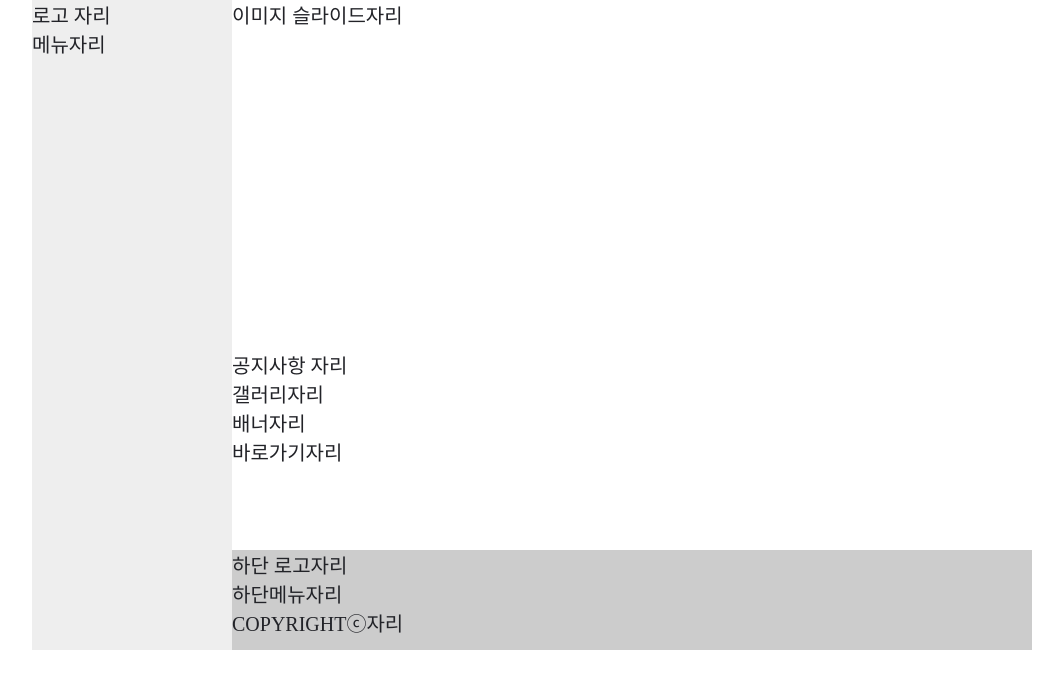
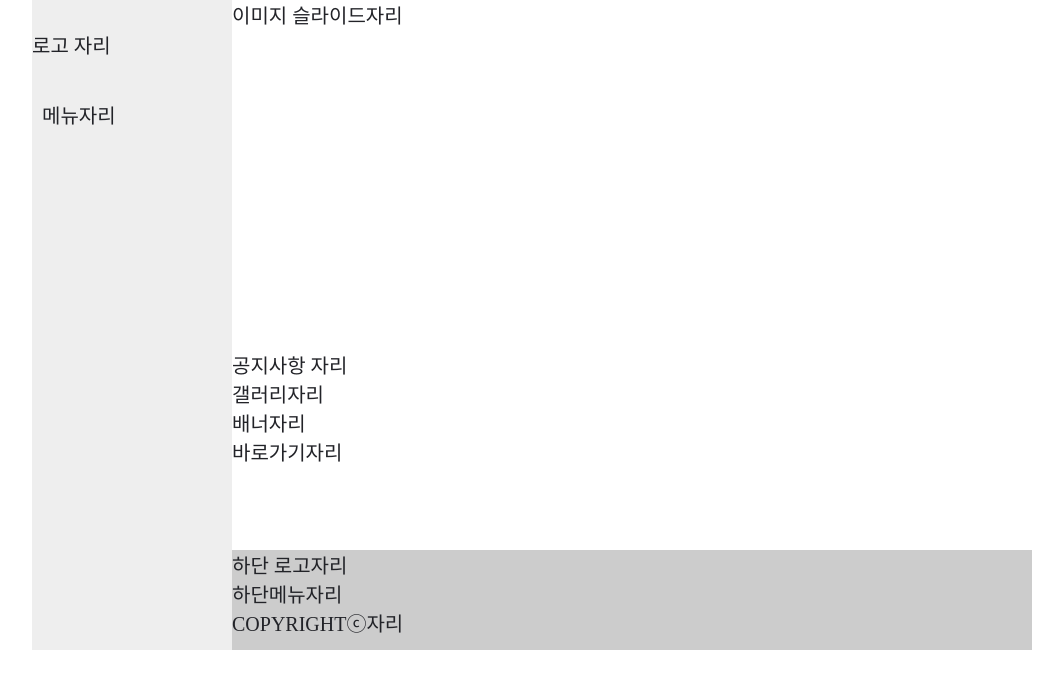
Before and after one commit to limKyungEun/02_question, a plain HTML site: page index.html in a window 1280 px wide. Shown: the whole page, without its empty margins (108-1171 px from the left). Drawn offline with Linux system fonts and the light colour scheme.

Commit message:
css top(로고, 메뉴) 스타일추가

```diff
--- a/css/style.css
+++ b/css/style.css
@@ -30,6 +30,17 @@ header{
     background-color: #eeeeee;
 }
 
+.logo{
+    float: left;
+    height: 40px;
+    width: 200px;
+    margin: 30px 0 30px 0;
+}
+
+.menu{
+    width: 180px;
+}
+
 .bodywrap{/*슬라이드와 컨텐츠 묶음*//*근데 이걸 bodywrap말고 section으로 쓰면 안되나??*/
      float: right;
      height: 550px;/*슬라이드 높이 + 컨텐츠 높이*/
```
